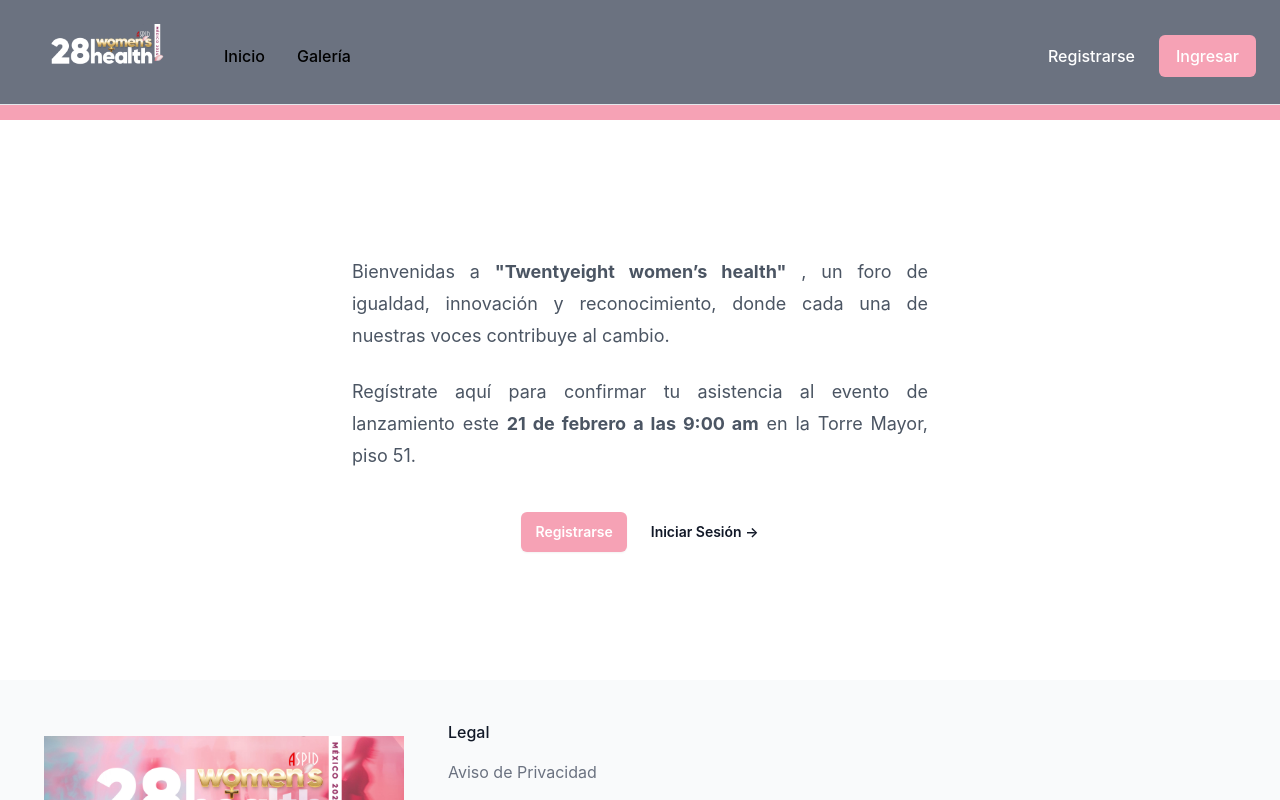
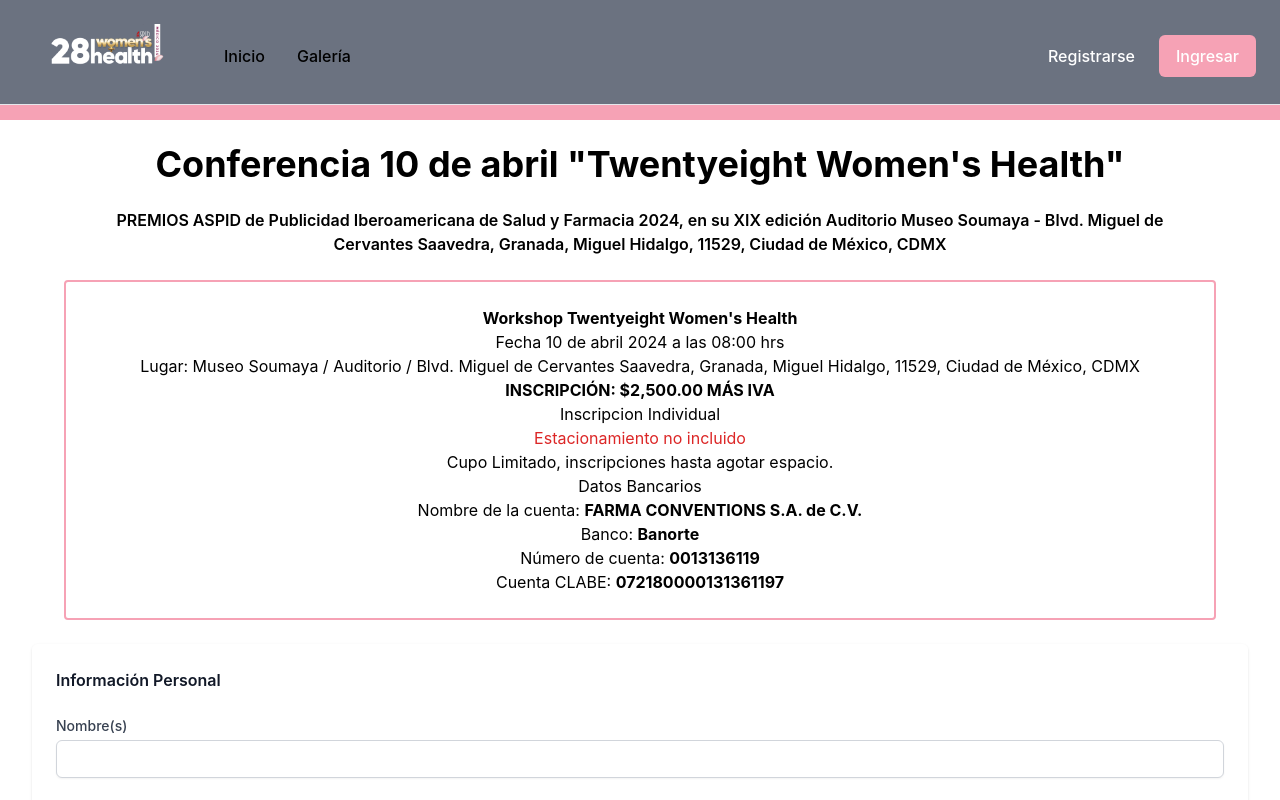
Before and after one commit to BurritoQuemado/subasta-preguntas-aspid, a React (Create React App) app in the folder subastas-stands-app/: page / in a window 1280 px wide. Shown: the top 800 px of the page. Built offline with nearby package versions, Linux system fonts and the light colour scheme.

Commit message:
updated display

```diff
--- a/subastas-stands-app/src/pages/home.js
+++ b/subastas-stands-app/src/pages/home.js
@@ -1,10 +1,125 @@
 import React from "react";
-import { MainContent } from "../components"
+import { Link } from "react-router-dom";
+import { RegistrationForm } from "../components"
 
 function Home({logged_in, user_id}) {
 
     return (
-        <MainContent logged={logged_in} user_id={user_id}/>
+        <div>
+            <div className="text-center py-6 px-8">
+                <h2 className="text-2xl lg:text-4xl font-bold">Conferencia 10 de abril "Twentyeight Women's Health"</h2>
+                <p className="text-md p-6 font-semibold">
+                    PREMIOS ASPID de Publicidad Iberoamericana de Salud y Farmacia 2024, en su XIX edición Auditorio Museo Soumaya - Blvd. Miguel de Cervantes Saavedra, Granada, Miguel Hidalgo, 11529, Ciudad de México, CDMX
+                </p>
+                <div className="border-2 p-6 rounded border-principal">
+                    <h3 className="font-bold">Workshop Twentyeight Women's Health</h3>
+                    <p>
+                        Fecha 10 de abril 2024 a las 08:00 hrs
+                    </p>
+                    <p>
+                        Lugar: Museo Soumaya / Auditorio / Blvd. Miguel de Cervantes Saavedra, Granada, Miguel Hidalgo, 11529, Ciudad de México, CDMX
+                    </p>
+                    <p className="font-bold">
+                        INSCRIPCIÓN: $2,500.00 MÁS IVA
+                    </p>
+                    <p>
+                        Inscripcion Individual
+                    </p>
+                    <p className="text-red-600">
+                        Estacionamiento no incluido
+                    </p>
+                    <p>
+                        Cupo Limitado, inscripciones hasta agotar espacio.
+                    </p>
+                    <p>
+                        Datos Bancarios
+                    </p>
+                    <p>
+                        Nombre de la cuenta: <span className="font-bold text-md">FARMA CONVENTIONS S.A. de C.V.</span>
+                    </p>
+                    <p>
+                        Banco: <span className="font-bold text-md">Banorte</span>
+                    </p>
+                    <p>
+                        Número de cuenta: <span className="font-bold text-md">0013136119</span>
+                    </p>
+                    <p>
+                        Cuenta CLABE: <span className="font-bold text-md">072180000131361197</span>
+                    </p>
+                </div>
+            </div>
+            <RegistrationForm />
+            <div className="text-center py-6 px-8">
+                <p>
+                    En Farma Conventions S.A. de C.V. sus datos están protegidos, consulte el Aviso de Privacidad correspondiente.
+                </p>
+                <p>
+                    *Al llenar y enviar este formulario, manifiesto que conozco el aviso de privacidad y acepto que le den mis datos personales.
+                </p>
+                <p>
+                    Confirmaciones con Angel Bosch
+                </p>
+                <p>
+                    Favor de requisitar y enviar por correo electrónico: &nbsp;
+                    <a
+                        href='mailto:a.bosch@farmaindustria.com.mx'
+                        target="_blank"
+                        rel='noreferrer noopener'
+                        className='text-indigo-600'
+                    >
+                    a.bosch@farmaindustria.com.mx
+                    </a>
+                </p>
+            </div>
+            <div className="py-6 px-8">
+                <p>
+                    Farma Conventions S.A. de C.V.
+                </p>
+                <p>
+                    <a
+                    href='mailto:inscripciones@premiosaspid.mx'
+                    target="_blank"
+                    rel='noreferrer noopener'
+                    className='text-indigo-600'
+                    >
+
+                    inscripciones@premiosaspid.mx
+                    </a>
+                    &nbsp;
+                    <a
+                        href='mailto:a.bosch@farmaindustria.com.mx'
+                        target="_blank"
+                        rel='noreferrer noopener'
+                        className='text-indigo-600'
+                    >
+                    a.bosch@farmaindustria.com.mx
+                    </a>
+                    &nbsp;
+                    <a
+                        href='tel:+525553537549'
+                        target="_blank"
+                        rel='noreferrer noopener'
+                        className='text-indigo-600'
+                    >
+                        Tel: 55 5353 7549
+                    </a>
+
+                </p>
+                <p>
+                    <a
+                        href='https://wa.me/+525539439648'
+                        target="_blank"
+                        rel='noreferrer noopener'
+                        className='text-green-600'
+                    >
+                        Whatsapp: 5539439648
+                    </a>
+                </p>
+                <p>
+                Eje 3 Norte Calzada San Isidro No. 164 Torre Alcázar Sevilla C Oficina 1305 Col. Industrial San Antonio, Azcapotzalco, Ciudad de México C.P. 02760
+                </p>
+            </div>
+        </div>
     );
 }
 
```
